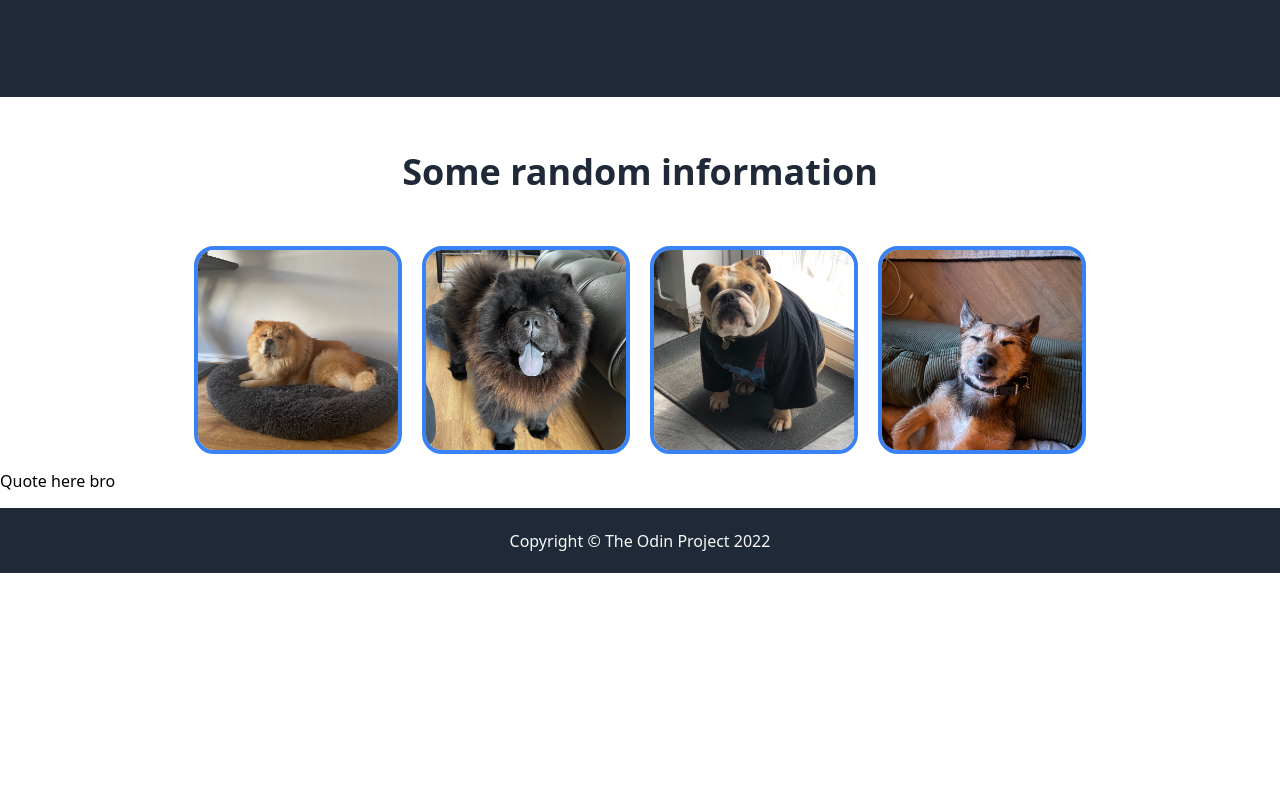
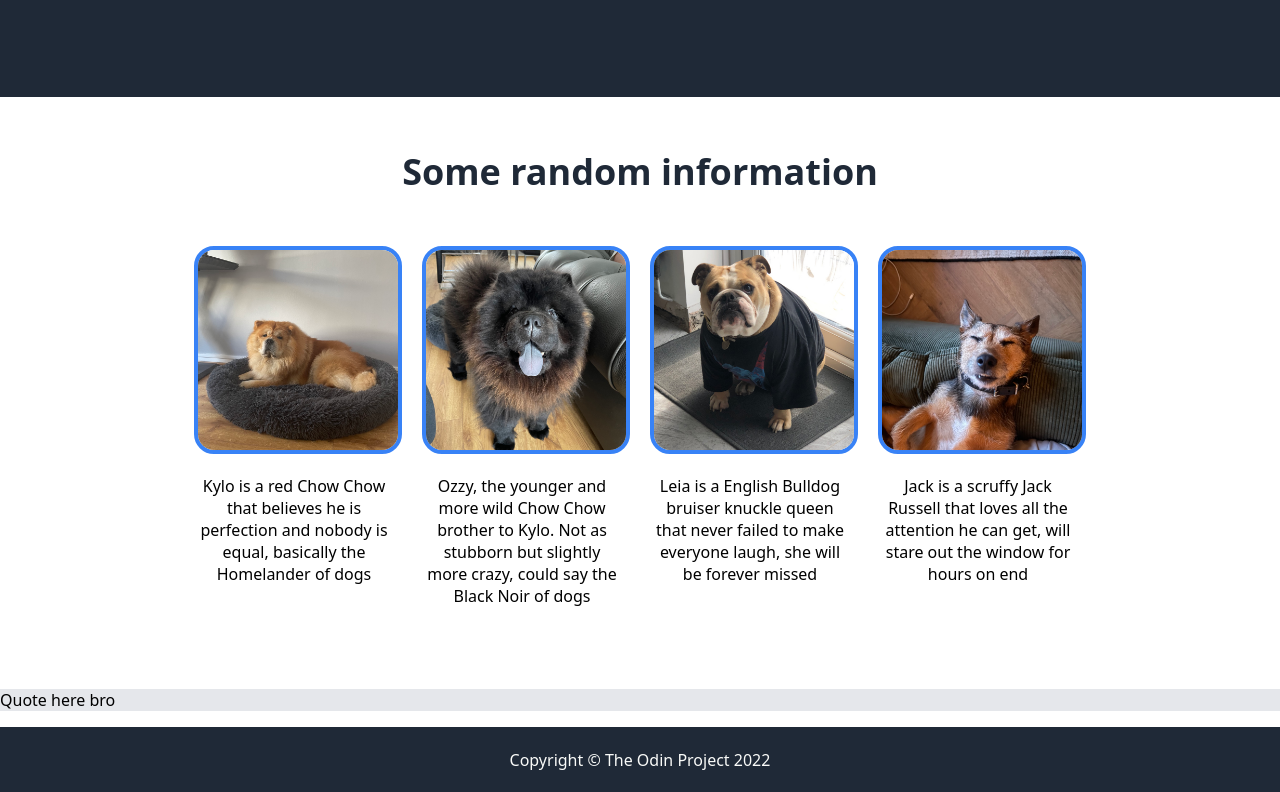
Before and after one commit to SeanPricee/odin-landingpage, a plain HTML site: page index.html in a window 1280 px wide. Shown: the part 618-1410 px from the top of the page. Before the commit the page ends 1191 px from the top, so only its background shows below. Drawn offline with Linux system fonts and the light colour scheme.

Commit message:
Completed the information section of the landing page by adding the text underneath the four images

```diff
--- a/index.html
+++ b/index.html
@@ -20,7 +20,7 @@
     <div class="content">
         <div class="awesome">
             <div class="awesome-text">
-                <div id="main-text">This website is awesome</div>
+                <div id="main-text">This website is not awesome</div>
                 <p id="secondary-text">With a paragraph generator, you’ll be able to select the appropriate paragraph style. With a paragraph generator, instead of looking through a long list of personalized paragraphs, you’ll just pick one and make it personal to you.</p>
                 <button class="sign-up">Sign Up</button>
             </div>
@@ -30,10 +30,25 @@
         <div class="info">
             <div id="info-header">Some random information</div>
             <div class="info-content">
-                <img src="images/kylo.jpeg" alt="kylo-jpeg" class="info-jpeg">
-                <img src="images/ozzy.jpeg" alt="ozzy-jpeg" class="info-jpeg">
-                <img src="images/leia.jpeg" alt="leia-jpeg" class="info-jpeg">
-                <img src="images/jack.jpeg" alt="jack-jpeg" class="info-jpeg">
+                <div>
+                    <img src="images/kylo.jpeg" alt="kylo-jpeg" class="info-jpeg">
+                    <p>Kylo is a red Chow Chow that believes he is perfection and nobody is equal, basically the Homelander of dogs</p>
+                </div>
+
+                <div>
+                    <img src="images/ozzy.jpeg" alt="ozzy-jpeg" class="info-jpeg">
+                    <p>Ozzy, the younger and more wild Chow Chow brother to Kylo. Not as stubborn but slightly more crazy, could say the Black Noir of dogs</p>
+                </div>
+
+                <div>
+                    <img src="images/leia.jpeg" alt="leia-jpeg" class="info-jpeg">
+                    <p>Leia is a English Bulldog bruiser knuckle queen that never failed to make everyone laugh, she will be forever missed</p>
+                </div>
+
+                <div>
+                    <img src="images/jack.jpeg" alt="jack-jpeg" class="info-jpeg">
+                    <p>Jack is a scruffy Jack Russell that loves all the attention he can get, will stare out the window for hours on end</p>
+                </div>
             </div>
         </div>
 
--- a/style.css
+++ b/style.css
@@ -84,6 +84,7 @@ a {
 .info {
     display: flex;
     flex-direction: column;
+    padding-bottom: 50px;
 }
 
 #info-header {
@@ -105,7 +106,17 @@ a {
 
 .info-content {
     display: flex;
-    flex-direction: row;
     justify-content: center;
     gap: 20px;
 }
+
+.info-content p {
+    width: 200px;
+    display: flex;
+    flex-wrap: wrap;
+    text-align: center;
+}
+
+.quote {
+    background-color: #E5E7EB;
+}
```
